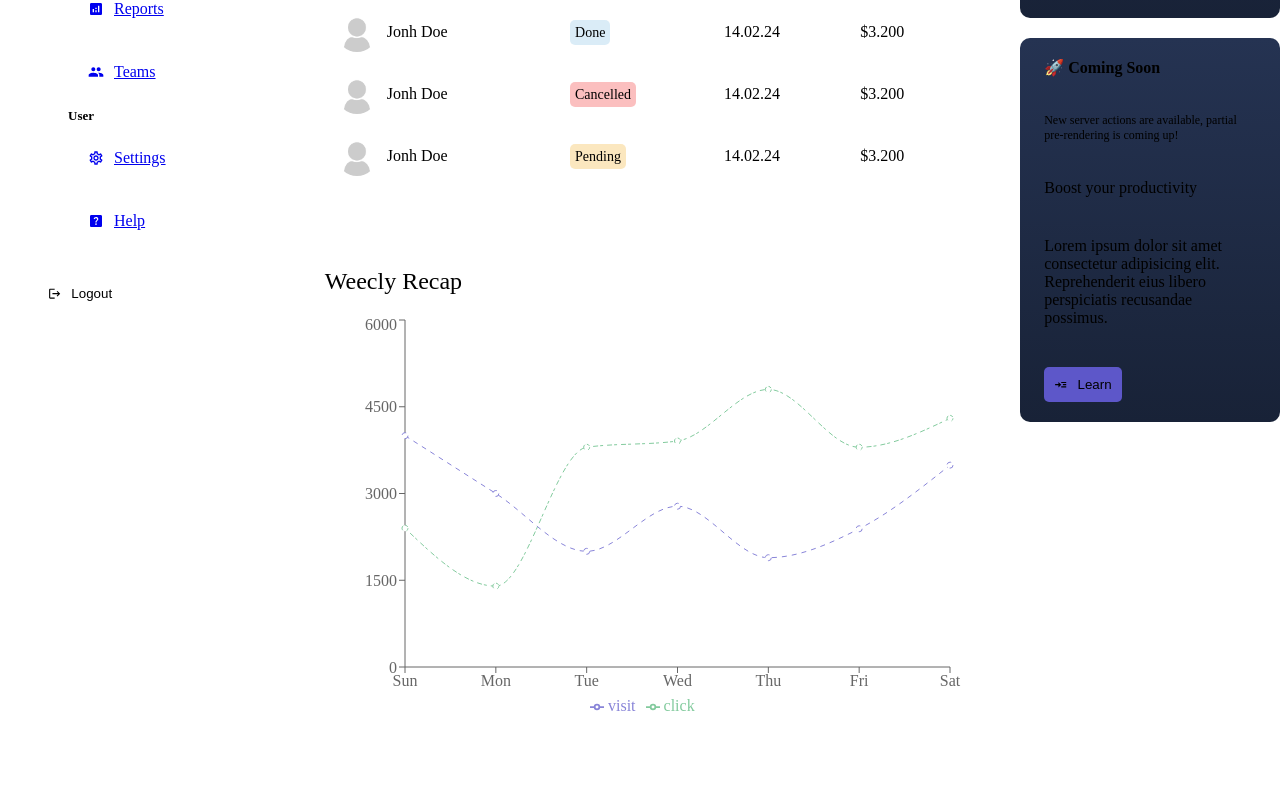
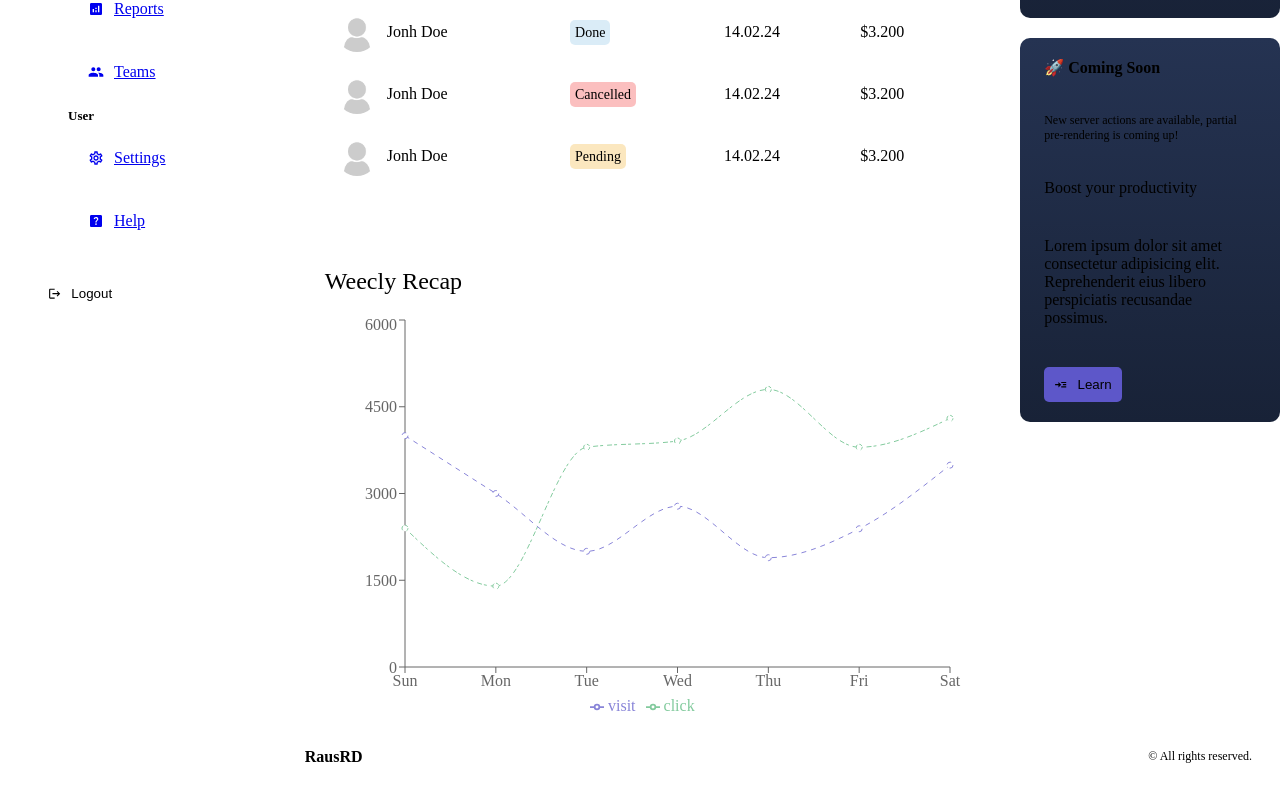
Before and after one commit to RausRD/admin-dshboard, a Next.js app: page /dashboard in a window 1280 px wide. Shown: the part 491-1285 px from the top of the page. Before the commit the page ends 1237 px from the top, so only its background shows below. Built offline with nearby package versions, Linux system fonts and the light colour scheme.

Commit message:
add footer

```diff
--- a/app/dashboard/layout.jsx
+++ b/app/dashboard/layout.jsx
@@ -2,6 +2,7 @@
 import Sidebar from "../ui/dashboard/sidebar/sidebar"
 import Navbar from "../ui/dashboard/navbar/navbar"
 import styles from '../ui/dashboard/dashboard.module.css'
+import Footer from "../ui/dashboard/footer/footer"
 
 const Layout = ({children}) => {
 	return (
@@ -12,6 +13,7 @@
 			<div className={styles.content}>
 				<Navbar />
 				{children}
+				<Footer/>
 			</div>
 		</div>
 	)
--- /dev/null
+++ b/app/ui/dashboard/footer/footer.jsx
@@ -0,0 +1,12 @@
+import styles from './footer.module.css'
+
+const Footer = () => {
+	return (
+		<div className={styles.container}>
+			<div className={styles.logo}>RausRD</div>
+			<div className={styles.text}>© All rights reserved.</div>
+		</div>
+	)
+}
+
+export default Footer
--- /dev/null
+++ b/app/ui/dashboard/footer/footer.module.css
@@ -0,0 +1,15 @@
+.container {
+	display: flex;
+	align-items: center;
+	justify-content: space-between;
+	margin-top: 30px;
+	color: var(--textSoft);
+}
+
+.logo {
+	font-weight: bold;
+}
+
+.text {
+	font-size: 12px;
+}
```
